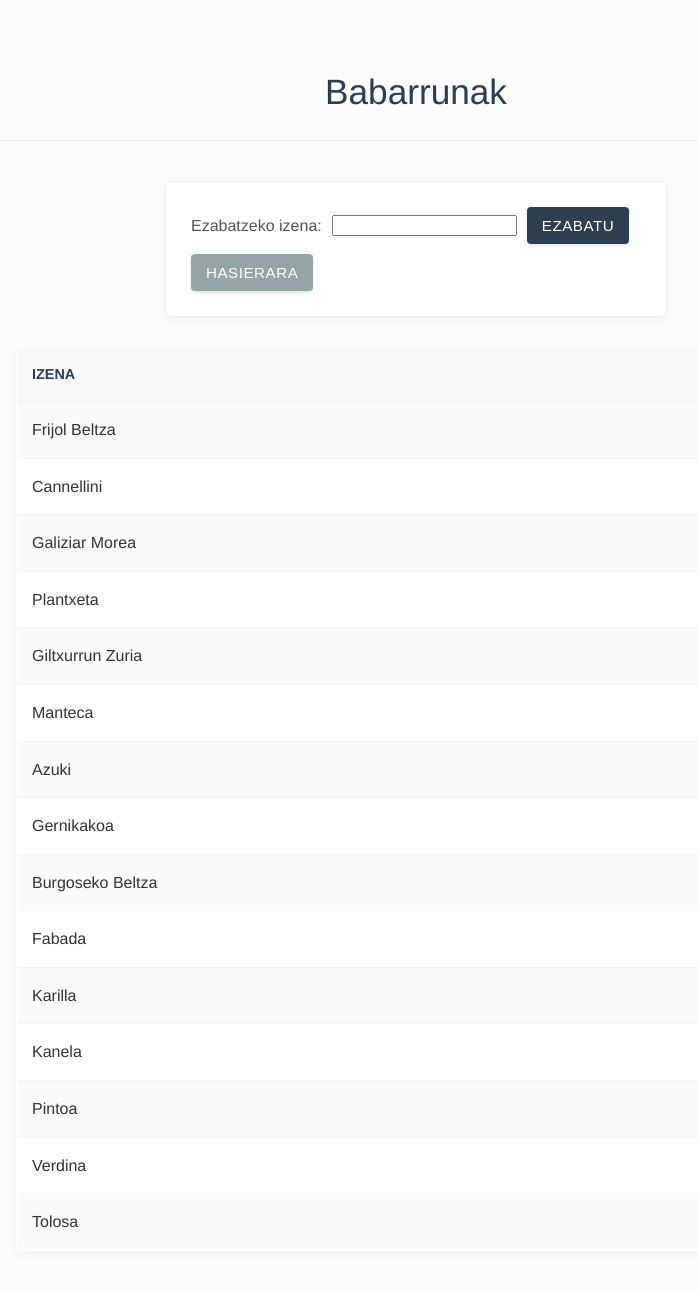
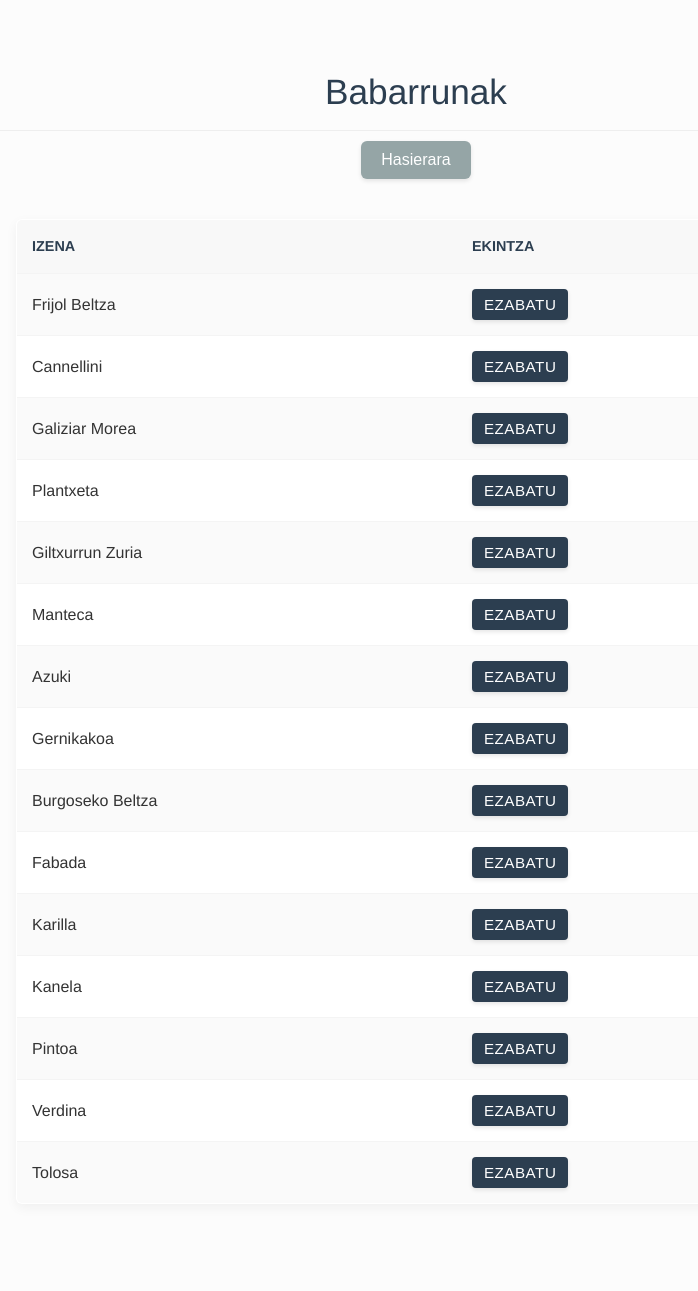
Before and after one commit to lagonzal42/segurProiektu, a PHP site: page /php/delete_item/index.php in a window 1280 px wide. Shown: the whole page, without its empty margins (224-922 px from the left). After the commit the page ends 1190 px from the top, so only its background shows below. Run offline with PHP 8.4, Linux system fonts and the light colour scheme; data comes from the database, SQL or seed files in the repository; data that the repository does not hold is empty.

Commit message:
Aldaketak ezabaketan Mikelek eskatutakoaren arabera

```diff
--- a/app/php/delete_item/index.php
+++ b/app/php/delete_item/index.php
@@ -9,15 +9,13 @@ if ($conn->connect_error) {
     die("Error de conexión: " . $conn->connect_error);
 }
 
-
 if (isset($_GET['item'])) {
     $item_raw = $_GET['item'];
     $item = $conn->real_escape_string($item_raw);
 
     if ($item === '') {
-        echo "<p style='color:red;'>❌ Nombre vacío.</p>";
+        echo "<p style='color:red;'>❌ Izena hutsik.</p>";
     } else {
-        // comprobar existencia
         $check_sql = "SELECT COUNT(*) AS cnt FROM babarrunak WHERE Izena = '$item'";
         $check_res = $conn->query($check_sql);
         if ($check_res) {
@@ -27,7 +25,6 @@ if (isset($_GET['item'])) {
             if ((int)$row['cnt'] === 0) {
                 echo "<p style='color:orange;'>ℹ️ \"" . htmlspecialchars($item_raw) . "\" ez da existitzen.</p>";
             } else {
-                // eliminar (limitar a 1 por si hay duplicados)
                 $del_sql = "DELETE FROM babarrunak WHERE Izena = '$item' LIMIT 1";
                 if ($conn->query($del_sql)) {
                     if ($conn->affected_rows > 0) {
@@ -45,7 +42,6 @@ if (isset($_GET['item'])) {
     }
 }
 
-// Obtener todos los registros
 $sql = "SELECT * FROM babarrunak ORDER BY id DESC";
 $result = $conn->query($sql);
 ?>
@@ -56,7 +52,6 @@ $result = $conn->query($sql);
     <meta charset="UTF-8">
     <title>Babarrunak ezabatu</title>
     <style>
-
         body {
             font-family: 'Helvetica Neue', Arial, sans-serif;
             background: #fcfcfc;
@@ -65,89 +60,35 @@ $result = $conn->query($sql);
             padding: 0;
             line-height: 1.6;
         }
-        h1, h2 {
+        h1 {
             color: #2c3e50;
             text-align: center;
-            padding: 40px 0 20px 0;
+            padding: 40px 0 10px 0;
             font-weight: 300;
             font-size: 2.2em;
             border-bottom: 1px solid #eee;
-            margin-bottom: 40px;
-        }
-        h2 {
-            font-size: 1.8em;
-            padding: 20px 0 10px 0;
-            margin-bottom: 20px;
-            border-bottom: none;
+            margin-bottom: 10px;
         }
 
-        form {
-            background: #ffffff;
-            border-radius: 6px;
-            box-shadow: 0 4px 12px rgba(0, 0, 0, 0.05);
-            padding: 25px;
-            margin: 30px auto;
-            width: 90%;
-            max-width: 450px;
-            border: 1px solid #eee;
-            display: flex;
-            align-items: center;
-            gap: 10px;
-            flex-wrap: wrap;
+        .back-container {
+            text-align: center;
+            margin: 10px 0 40px 0;
         }
-        label {
-            font-weight: 500;
-            color: #555;
-            white-space: nowrap;
-        }
-        input[type="number"] {
-            flex-grow: 1;
-            padding: 10px 12px;
-            border-radius: 4px;
-            border: 1px solid #bdc3c7;
-            box-sizing: border-box;
-            font-size: 1em;
-            transition: border-color 0.2s;
-            margin-bottom: 0;
-        }
-        input:focus {
-            border-color: #2c3e50;
-            outline: none;
-        }
-
-
-        .button-container {
-            width: 100%;
-            display: flex;
-            justify-content: flex-end;
-            margin-top: 15px;
-        }
-
-        button, input[type="submit"] {
-            background: #2c3e50;
+        .back-btn {
+            background: #95a5a6;
             color: #fff;
             border: none;
-            border-radius: 4px;
-            padding: 10px 15px;
-            font-size: 0.95em;
+            border-radius: 6px;
+            padding: 10px 20px;
+            font-size: 1em;
             font-weight: 500;
             cursor: pointer;
-            box-shadow: 0 2px 4px rgba(0, 0, 0, 0.1);
+            box-shadow: 0 2px 4px rgba(0,0,0,0.1);
             transition: background 0.2s, transform 0.2s;
-            text-transform: uppercase;
-            letter-spacing: 0.5px;
-            width: auto;
-            margin: 0;
         }
-        button:hover, input[type="submit"]:hover {
-            background: #34495e;
+        .back-btn:hover {
+            background: #7f8c8d;
             transform: translateY(-1px);
-        }
-        .modify-btn {
-            background: #95a5a6;
-        }
-        .modify-btn:hover {
-            background: #7f8c8d;
         }
 
         p {
@@ -175,7 +116,7 @@ $result = $conn->query($sql);
             max-width: 800px;
             margin: 30px auto 40px auto;
             background: #fff;
-            box-shadow: 0 4px 12px rgba(0, 0, 0, 0.05);
+            box-shadow: 0 4px 12px rgba(0,0,0,0.05);
             border-radius: 6px;
             overflow: hidden;
             border: 1px solid #eee;
@@ -185,6 +126,7 @@ $result = $conn->query($sql);
             padding: 15px;
             text-align: left;
             border-bottom: 1px solid #f4f4f4;
+            vertical-align: middle;
         }
         th {
             background-color: #f8f8f8;
@@ -202,42 +144,71 @@ $result = $conn->query($sql);
         tr:hover {
             background-color: #f0f4f7;
         }
+
+        table form {
+            display: inline-block;
+            margin: 0;
+            padding: 0;
+            border: none;
+            background: none;
+        }
+
+        table button {
+            background: #2c3e50;
+            color: #fff;
+            border: none;
+            border-radius: 4px;
+            padding: 7px 12px;
+            margin: 0;
+            font-size: 0.95em;
+            font-weight: 500;
+            cursor: pointer;
+            box-shadow: 0 2px 4px rgba(0,0,0,0.1);
+            transition: background 0.2s, transform 0.2s;
+            text-transform: uppercase;
+            letter-spacing: 0.5px;
+        }
+        table button:hover {
+            background: #34495e;
+            transform: translateY(-1px);
+        }
+        table button:focus {
+            outline: none;
+        }
     </style>
 </head>
 <body>
 
     <h1>Babarrunak</h1>
 
-    <!-- IDs ezabatzeko formularioa (ahora por nombre) -->
-    <form method="get" action="/delete_item">
-        <label for="item">Ezabatzeko izena:</label>
-        <input type="text" name="item" id="item" required>
-        <button type="submit" id="item_delete_submit">Ezabatu</button>
-        <button type="button" class="modify-btn" onclick="window.location.href='/'">Hasierara</button>
-    </form>
-    <!-- balioak erakusteko taula -->
+    <div class="back-container">
+        <button type="button" class="back-btn" onclick="window.location.href='/'">Hasierara</button>
+    </div>
+
     <table>
         <tr>
-            <!-- Taularen leheengo errenkada -->
             <th>Izena</th>
+            <th>Ekintza</th>
         </tr>
-        <!-- Informazio errenkadak -->
         <?php
-        // errenkadak badaude
-        if ($result->num_rows > 0)
-        {
-            //errenkada bakoitzeko
-            while ($row = $result->fetch_assoc())
-            {
+        if ($result->num_rows > 0) {
+            while ($row = $result->fetch_assoc()) {
                 echo "<tr>";
                 echo "<td>" . htmlspecialchars($row['Izena']) . "</td>";
+                echo "<td>
+                    <form method='get' action='/delete_item'>
+                        <input type='hidden' name='item' value='" . htmlspecialchars($row['Izena'], ENT_QUOTES) . "'>
+                        <button type='submit'>Ezabatu</button>
+                    </form>
+                </td>";
                 echo "</tr>";
             }
+        } else {
+            echo "<tr><td colspan='2'>Ez dago produkturik.</td></tr>";
         }
-        else // ez badago errenkadarik
-            echo "<tr><td colspan='2'>Ez dago produkturik.</td></tr>";
         ?>
     </table>
+
 </body>
 </html>
 
```
